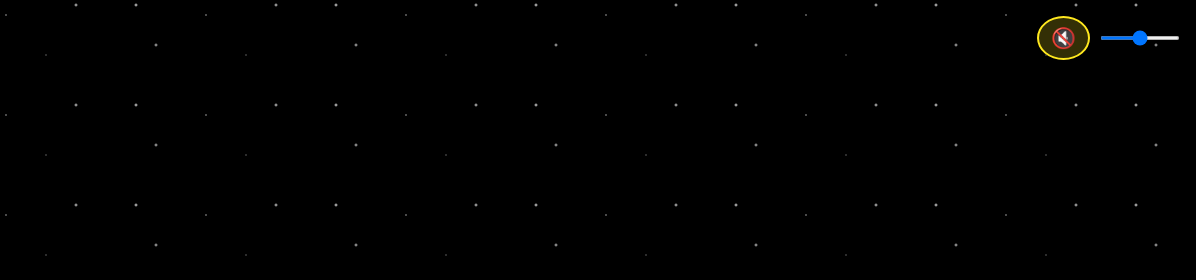
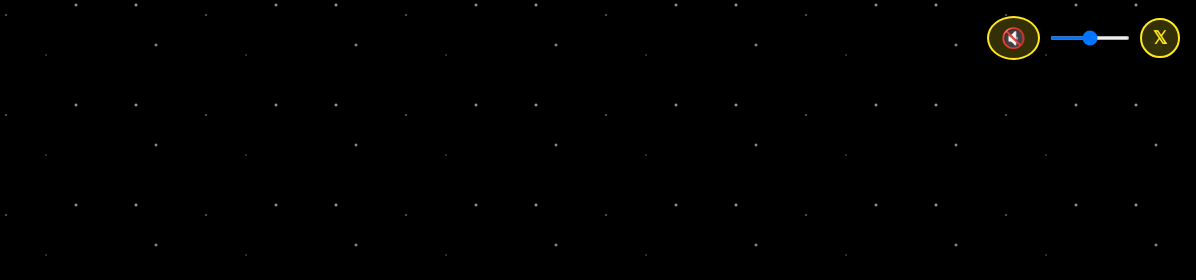
Before and after one commit to ricksansan/boundless-starwars, a plain HTML site: page index.html in a window 1280 px wide. Shown: the top 280 px of the page, 84-1280 px from the left. Drawn offline with Linux system fonts and the light colour scheme.

Commit message:
Add X (Twitter) social button for ex_machinam account

```diff
--- a/index.html
+++ b/index.html
@@ -14,6 +14,7 @@
         <div class="music-controls">
             <button id="musicToggle" class="music-btn">🔇</button>
             <input type="range" id="volumeSlider" min="0" max="100" value="50" class="volume-slider">
+            <a href="https://twitter.com/ex_machinam" target="_blank" class="social-btn">𝕏</a>
         </div>
 
         <!-- Müzik Dosyası -->
--- a/style.css
+++ b/style.css
@@ -175,6 +175,31 @@ body {
     border: none;
 }
 
+.social-btn {
+    background: rgba(255, 232, 31, 0.2);
+    border: 2px solid #FFE81F;
+    color: #FFE81F;
+    font-size: 18px;
+    font-weight: bold;
+    padding: 8px 12px;
+    border-radius: 50%;
+    cursor: pointer;
+    transition: all 0.3s ease;
+    backdrop-filter: blur(5px);
+    text-decoration: none;
+    display: flex;
+    align-items: center;
+    justify-content: center;
+    width: 40px;
+    height: 40px;
+}
+
+.social-btn:hover {
+    background: rgba(255, 232, 31, 0.3);
+    transform: scale(1.1);
+    color: #FFE81F;
+}
+
 /* Responsive tasarım */
 @media (max-width: 768px) {
     .crawl {
```
